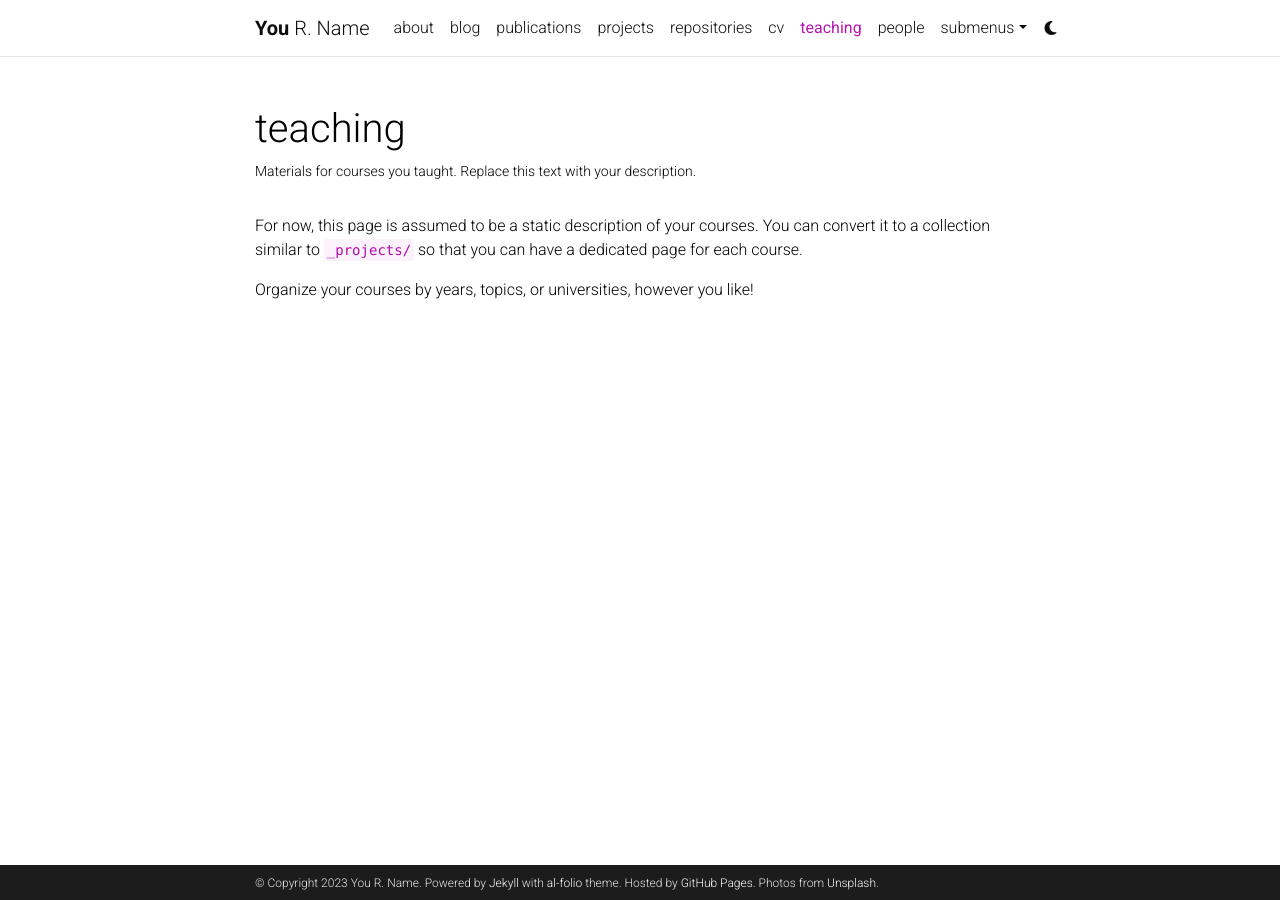
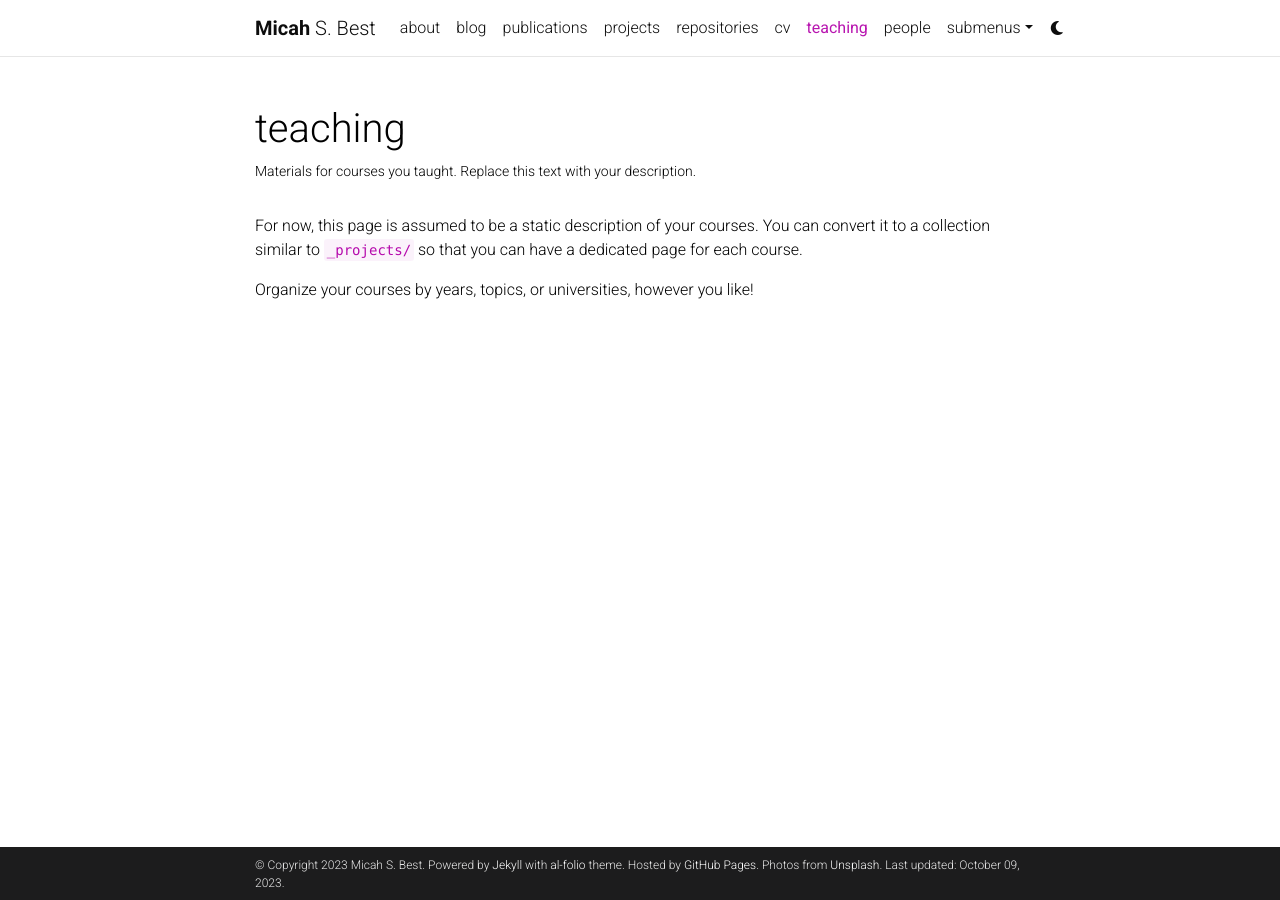
Before and after one commit to MicahBest/MicahBest.github.io, a Jekyll site: the page built from _pages/teaching.md, in a window 1280 px wide. Built offline with Jekyll 4.4.1, drawn with Linux system fonts in a browser that asks for light colours; comment, search, counter and statistics services are not loaded; a style sheet for code colours, icons or effects is not loaded.

Commit message:
Basic config

```diff
--- a/_config.yml
+++ b/_config.yml
@@ -3,10 +3,10 @@
 # -----------------------------------------------------------------------------
 
 title: blank # the website title (if blank, full name will be used instead)
-first_name: You
-middle_name: R.
-last_name: Name
-email: you@example.com
+first_name: Micah
+middle_name: S.
+last_name: Best
+email: micahbest21@gmail.com
 description: > # the ">" symbol means to ignore newlines until "footer_text:"
   A simple, whitespace theme for academics. Based on [*folio](https://github.com/bogoli/-folio) design.
 footer_text: >
@@ -18,9 +18,9 @@ keywords: jekyll, jekyll-theme, academic-website, portfolio-website  # add your
 lang: en # the language of your site (for example: en, fr, cn, ru, etc.)
 icon: ⚛️  # the emoji used as the favicon (alternatively, provide image name in /assets/img/)
 
-url: https://alshedivat.github.io # the base hostname & protocol for your site
-baseurl: /al-folio # the subpath of your site, e.g. /blog/
-last_updated: false # set to true if you want to display last updated in the footer
+url: https://micahbest.github.io # the base hostname & protocol for your site
+baseurl: # the subpath of your site, e.g. /blog/
+last_updated: true # set to true if you want to display last updated in the footer
 impressum_path:  # set to path to include impressum link in the footer, use the same path as permalink in a page, helps to conform with EU GDPR
 
 # -----------------------------------------------------------------------------
```
